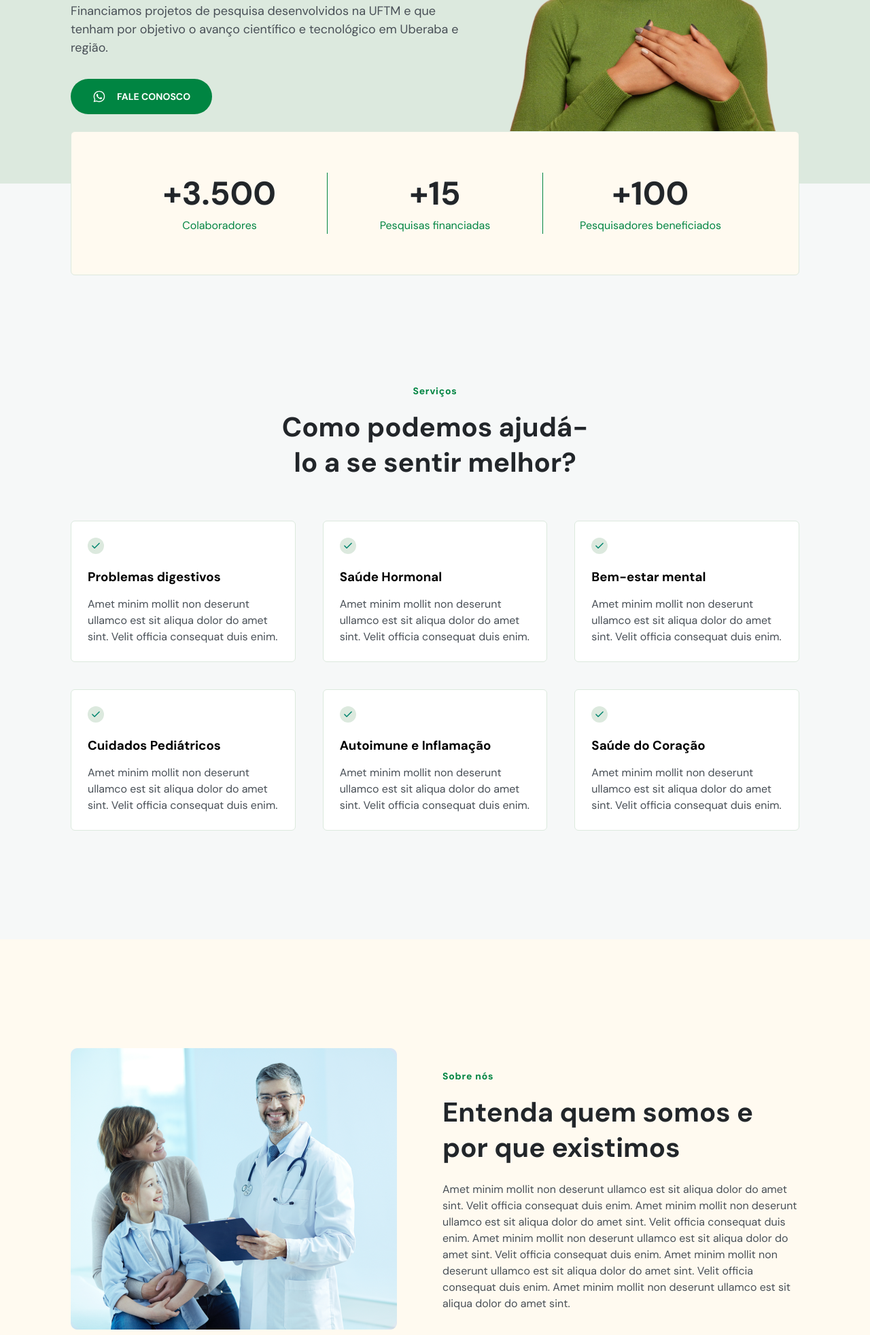
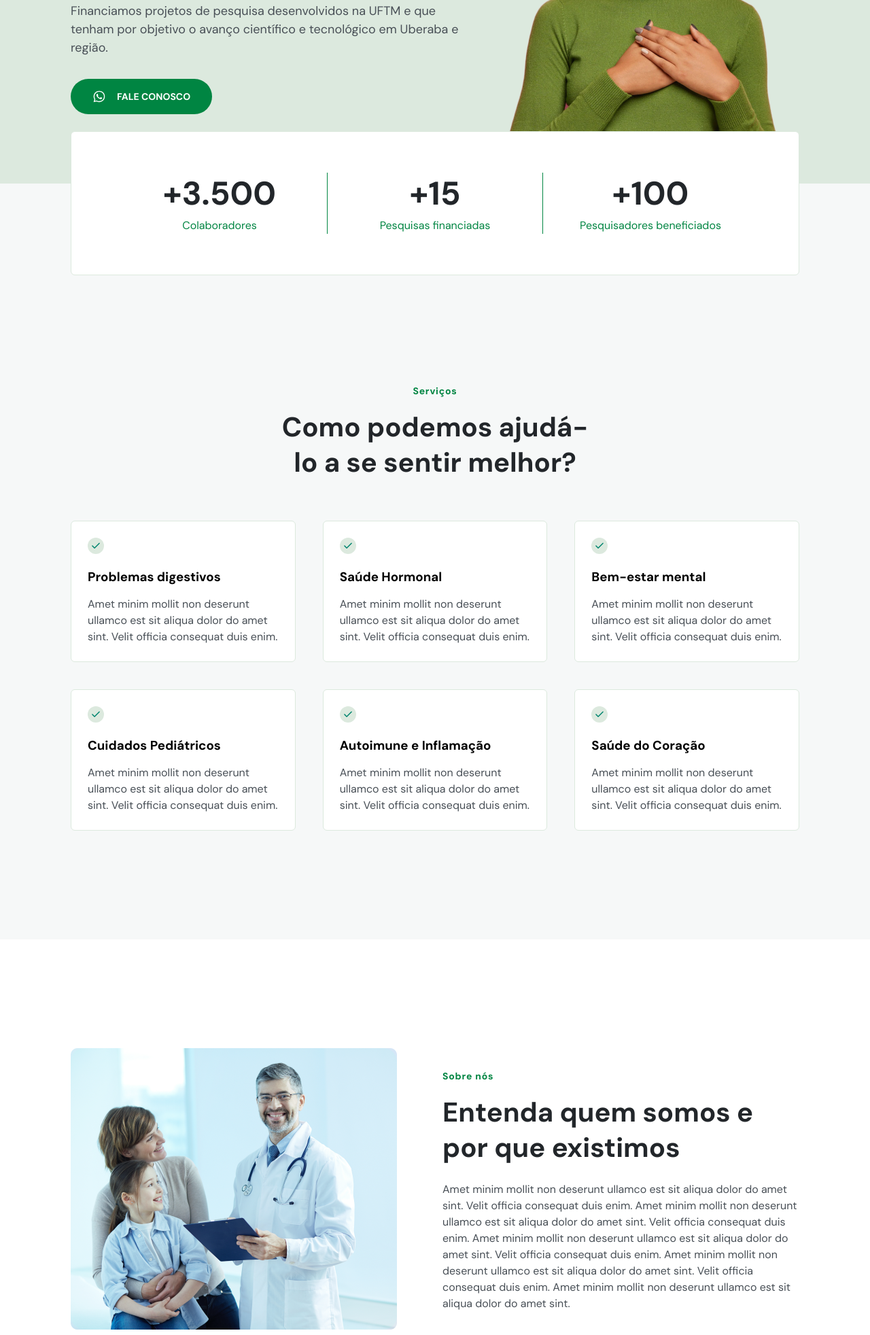
Before and after one commit to leandrocl2005/semearuftm, a plain HTML site: page index.html in a window 1280 px wide. Shown: the part 426-2390 px from the top of the page at 68% size. Drawn offline with nearby package versions, Linux system fonts and the light colour scheme.

Commit message:
change beig color in backgrounds

```diff
--- a/style.css
+++ b/style.css
@@ -335,7 +335,7 @@ body.menu-expanded button path {
   padding-block: 4rem;
   margin-inline: auto;
 
-  background-color: var(--brand-beige);
+  background-color: white;
   border: 1px solid var(--brand-light);
   border-radius: 0.6rem;
 
@@ -388,7 +388,7 @@ body.menu-expanded button path {
 /*=== ABOUT =================================*/
 #about {
   text-align: left;
-  background-color: var(--brand-beige);
+  background-color: white;
 }
 
 #about header h2 {
```
